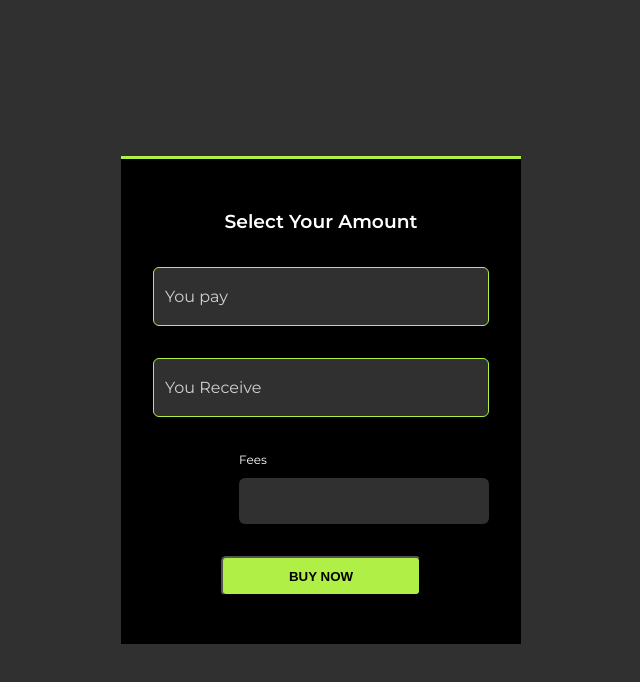
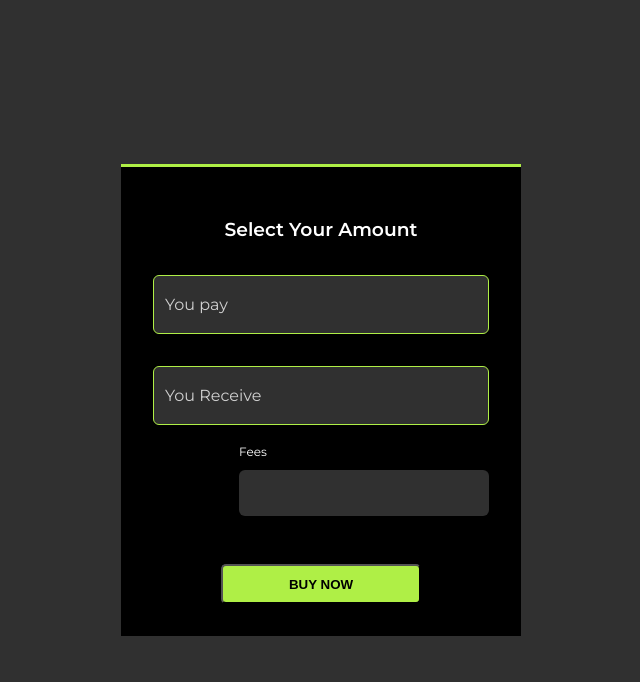
Before and after one commit to www3b/bitlabs-test, a React (Create React App) app: page / in a window 1280 px wide. Shown: the top 682 px of the page, without its empty margins (319-959 px from the left). Built offline with nearby package versions, Linux system fonts and the light colour scheme.

Commit message:
Improve classnames

```diff
--- a/package.json
+++ b/package.json
@@ -11,6 +11,7 @@
     "@types/node": "^16.7.13",
     "@types/react": "^18.0.0",
     "@types/react-dom": "^18.0.0",
+    "classnames": "^2.3.1",
     "react": "^18.2.0",
     "react-dom": "^18.2.0",
     "react-redux": "^8.0.2",
--- a/src/components/FeeInfo/FeeInfo.tsx
+++ b/src/components/FeeInfo/FeeInfo.tsx
@@ -1,4 +1,5 @@
 import React from 'react';
+import cn from 'classnames';
 
 import styles from './FeeInfo.module.scss';
 
@@ -6,13 +7,15 @@ type Props = Partial<{
   networkFee: number;
   c14Fee: number;
   totalFee: number;
+  className: string;
 }>;
 
 const FeeInfo = (props: Props) => {
-  const { networkFee, c14Fee, totalFee } = props;
+  const { networkFee, c14Fee, totalFee, className } = props;
   const hasValues = networkFee && c14Fee && totalFee;
+  const wrapperClassName = cn(className, styles.wrapper);
   return (
-    <div className={styles.wrapper}>
+    <div className={wrapperClassName}>
       <span className={styles.title}>Fees</span>
       <div className={styles.window}>
         {hasValues && (
--- a/src/components/Input/Input.tsx
+++ b/src/components/Input/Input.tsx
@@ -1,4 +1,6 @@
 import React from 'react';
+
+import cn from 'classnames';
 
 import styles from './Input.module.scss';
 
@@ -12,20 +14,23 @@ type Props = DefaultInputProps & {
 };
 
 const Input = (props: Props) => {
-  const { value, onChange, normalize, label = '', ...inputProps } = props;
+  const { value, onChange, normalize, label = '', className, ...inputProps } = props;
 
   const handleChange = (event: React.FormEvent<HTMLInputElement>): void => {
     const newValue = normalize ? normalize(event.currentTarget.value) : event.currentTarget.value;
     onChange(newValue);
   };
 
-  const inputClass = React.useMemo(() =>
-    `${styles.input} ${value.length > 0 ? styles.hasValue : ''}`,
-    [value.length]
-  );
+  const hasValue = value.length > 0;
+
+  const fieldClass = cn(styles.field, className);
+
+  const inputClass = cn(styles.input, {
+    [styles.hasValue]: hasValue,
+  });
 
   return (
-    <div className={styles.field}>
+    <div className={fieldClass}>
       <input
         {...inputProps}
         className={inputClass}
--- a/src/features/Converter/Converter.module.scss
+++ b/src/features/Converter/Converter.module.scss
@@ -19,6 +19,10 @@
   margin: 16px 0;
 }
 
+.button {
+  margin-top: 48px;
+}
+
 .centered {
   display: flex;
   justify-content: center;
--- a/src/features/Converter/Converter.tsx
+++ b/src/features/Converter/Converter.tsx
@@ -1,5 +1,6 @@
 import React from 'react';
 
+import cn from 'classnames';
 import { useAppDispatch, useAppSelector } from '../../app/hooks';
 import { setSourceAmount, setTargetAmount } from '../../app/reducers/converterSlice';
 import { positiveNumberNormalizer } from '../../utils/normalize';
@@ -53,26 +54,27 @@ const Converter = () => {
   return (
     <div className={styles.window}>
       <h3>Select Your Amount</h3>
-      <div className={styles.withMargin}>
       <Input
+        className={styles.withMargin}
         normalize={positiveNumberNormalizer}
         value={sourceValue}
         onChange={handleSourceChange}
         label='You pay'
       />
-      </div>
-      <div className={styles.withMargin}>
       <Input
+        className={styles.withMargin}
         normalize={positiveNumberNormalizer}
         value={targetValue}
         onChange={handleTargetChange}
         label='You Receive'
       />
-      </div>
-      <div className={styles.withMargin}>
-        <FeeInfo networkFee={fiat_blockchain_fee} c14Fee={absolute_internal_fee} totalFee={total_fee} />
-      </div>
-      <div className={`${styles.withMargin} ${styles.centered}`}>
+      <FeeInfo
+        networkFee={fiat_blockchain_fee}
+        c14Fee={absolute_internal_fee}
+        totalFee={total_fee}
+      />
+
+      <div className={cn(styles.button, styles.centered)}>
         <Button onClick={() => void 0}>BUY NOW</Button>
       </div>
     </div>
```
Also changed, not shown: 1 other file (tests, documents, lock files or other folders). Lines whose indentation alone changed are shown as unchanged.
